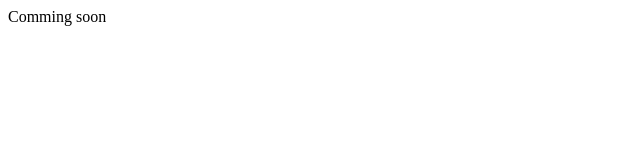
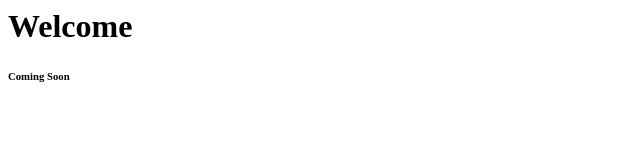
Before and after one commit to virajkadam/ghanish.in, a plain HTML site: page index.html in a window 1280 px wide. Shown: the whole page, without its empty margins (0-640 px from the left). Drawn offline with Linux system fonts and the light colour scheme.

Commit message:
Update index.html

```diff
--- a/index.html
+++ b/index.html
@@ -1,8 +1,2 @@
-<html>
-
-	Comming soon
-
-
-
-
-</html>
+<h1>Welcome</h1>
+<h6>Coming Soon</h6>
```
